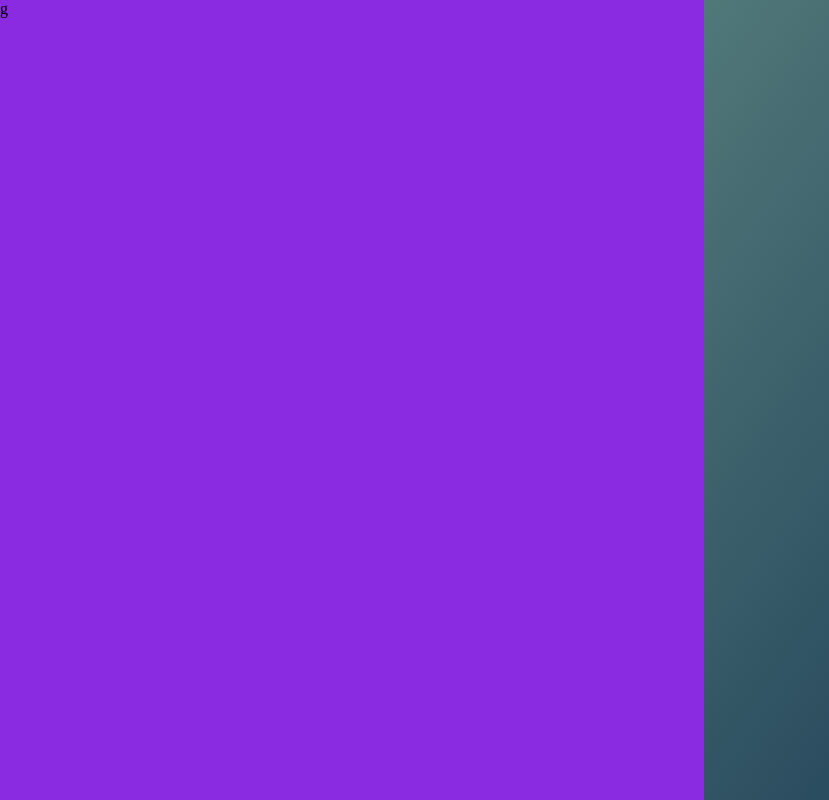
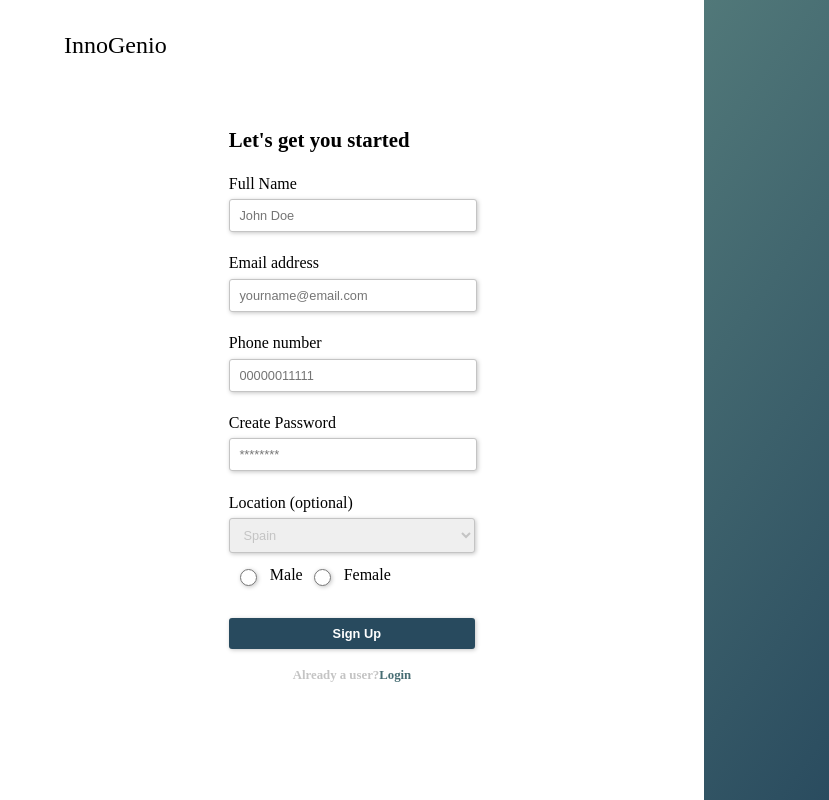
Before and after one commit to codesandboxInnogenio/FrontEnd-Day-One-Assignment, a website: page index.html in a window 1280 px wide. Shown: the full height of the page, 0-829 px from the left. Drawn offline with Linux system fonts and the light colour scheme.

Commit message:
90% complete only backgrounds needed to be added and spacing between radio button

```diff
--- a/index.html
+++ b/index.html
@@ -16,7 +16,46 @@
   </head>
   <body>
     <div class="CompleteLayout">
-      <div class="leftContainer">g</div>
+        <div class="leftContainer">
+            <div class="forms">
+                <div class="title">Let's get you started</div>
+                <div class="label fullname">Full Name</div>
+                <div><input type="text"  name="fullname" placeholder="John Doe"  ></div>
+
+                <div class="label email">Email address</div>
+                <div><input type="email"  name="email" placeholder="yourname@email.com"></div>
+
+                <div class="label number">Phone number</div>
+                <div><input type="number"   name="number"placeholder="00000011111" ></div>
+
+                <div class="label password">Create Password</div>
+                <div><input type="password"   name="password" placeholder="********" ></div>
+
+                <div class="label Location">Location  (optional)</div>
+                <div>
+                  <select>
+                    <option value="Spain">Spain</option>
+                    <option value="England">England</option>
+                    <option value="India">India</option>
+                  </select>
+                </div>
+
+                <div for="radioIdMale" class=gender>
+                  <input type="radio" name="male" id="radioMale" >
+                  <div class="radio-circle"></div> Male
+
+                  <input type="radio" name="male"  id="radioMale">
+                  <div class="radio-circle"></div>Female
+                </div>
+
+                <div class="button">
+                  <button>Sign Up</button>
+                </div>
+            </div>
+          <div class="alreadyAuser">Already a user?<span id="login">Login<span></div>
+          <div class="InnoGenio">InnoGenio</div>
+
+        </div>
       <div class="rightContainer">
         <div class="image">
           <img src="resources/avatar.svg" alt="avatar" width="100%" />
--- a/style.css
+++ b/style.css
@@ -9,7 +9,87 @@ body {
 
 .leftContainer {
   width: 55vw;
-  background-color: blueviolet;
+  height: 100vh;
+
+  display: flex;
+  flex-direction: column;
+  align-items: center;
+  justify-content: center;
+  position: relative;
+}
+
+.forms {
+  width: 35%;
+}
+
+.alreadyAuser {
+  color: #c4c4c4;
+  font-weight: bold;
+  font-size: 0.8rem;
+  text-align: center;
+}
+
+#login {
+  color: #476d73;
+}
+
+.InnoGenio {
+  position: absolute;
+  top: 2rem;
+  left: 4rem;
+
+  font-size: 1.5rem;
+  background-color: linear-gradient(
+    130deg,
+    #496f74 100%,
+    #6e9195 40%,
+    #2d4f61 80%
+  );
+}
+
+.title {
+  padding: 0.7rem 0rem 0rem;
+  font-size: 1.3rem;
+  font-weight: bold;
+}
+
+.forms input,
+.forms select,
+.forms button {
+  width: 100%;
+  padding: 0.5rem 0rem;
+
+  border: 1px solid #c4c4c4;
+  border-radius: 0.19rem;
+  filter: drop-shadow(1px 1px 2px #c4c4c4);
+
+  text-indent: 0.6rem;
+  color: #c4c4c4;
+  font-size: 0.8rem;
+}
+
+.forms button {
+  border: none;
+  background: #284a5e;
+  color: white;
+  border-radius: 0.19rem;
+  font-weight: 600;
+  margin: 1.2rem 0rem;
+}
+
+.label {
+  margin: 1.4rem 0rem 0.4rem;
+}
+
+.gender {
+  display: inline-flex;
+  padding: 0.8em 0em;
+}
+
+.radio-circle {
+  width: 20px;
+  height: 20px;
+  border-radius: 50%;
 }
 
 .rightContainer {
```
